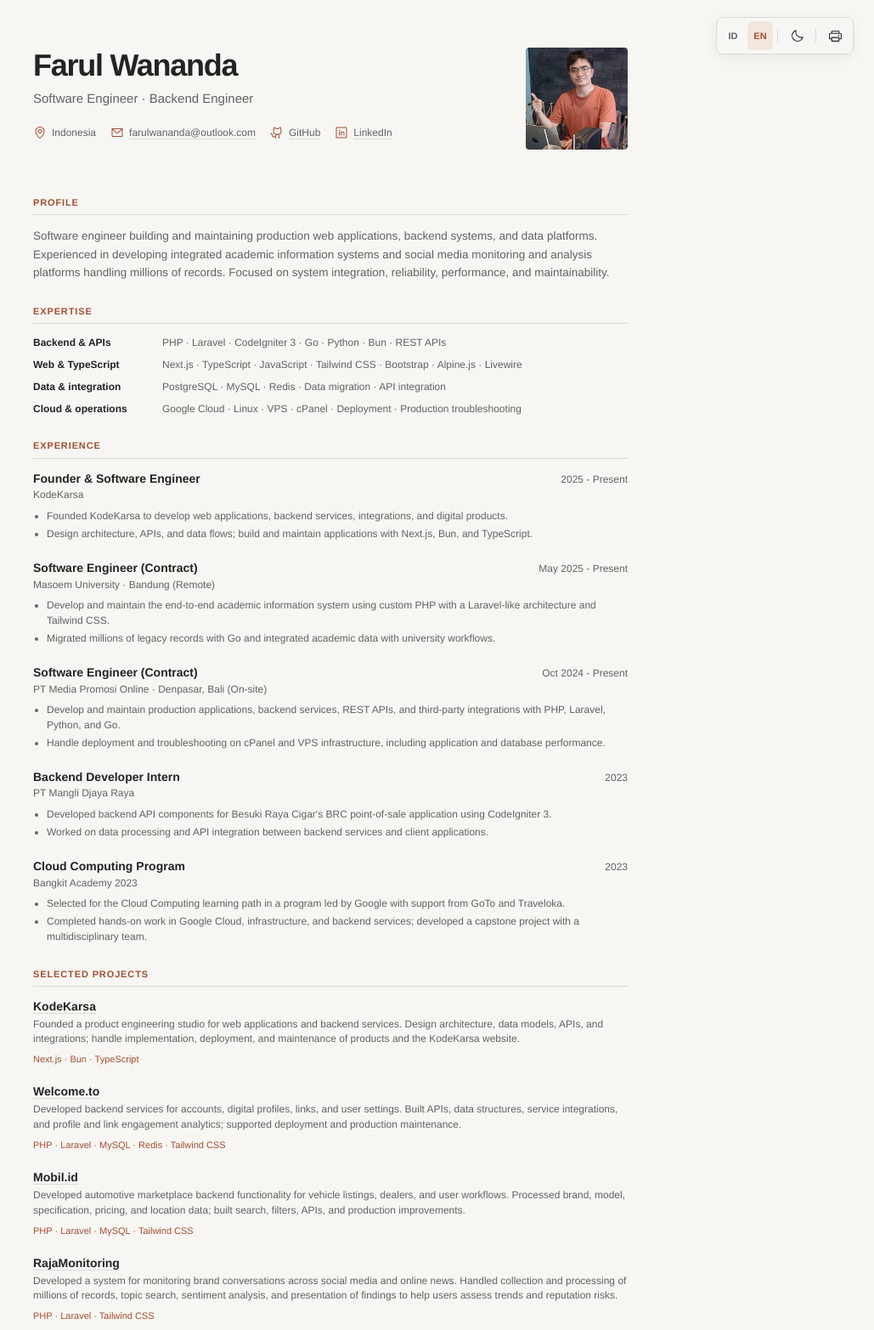
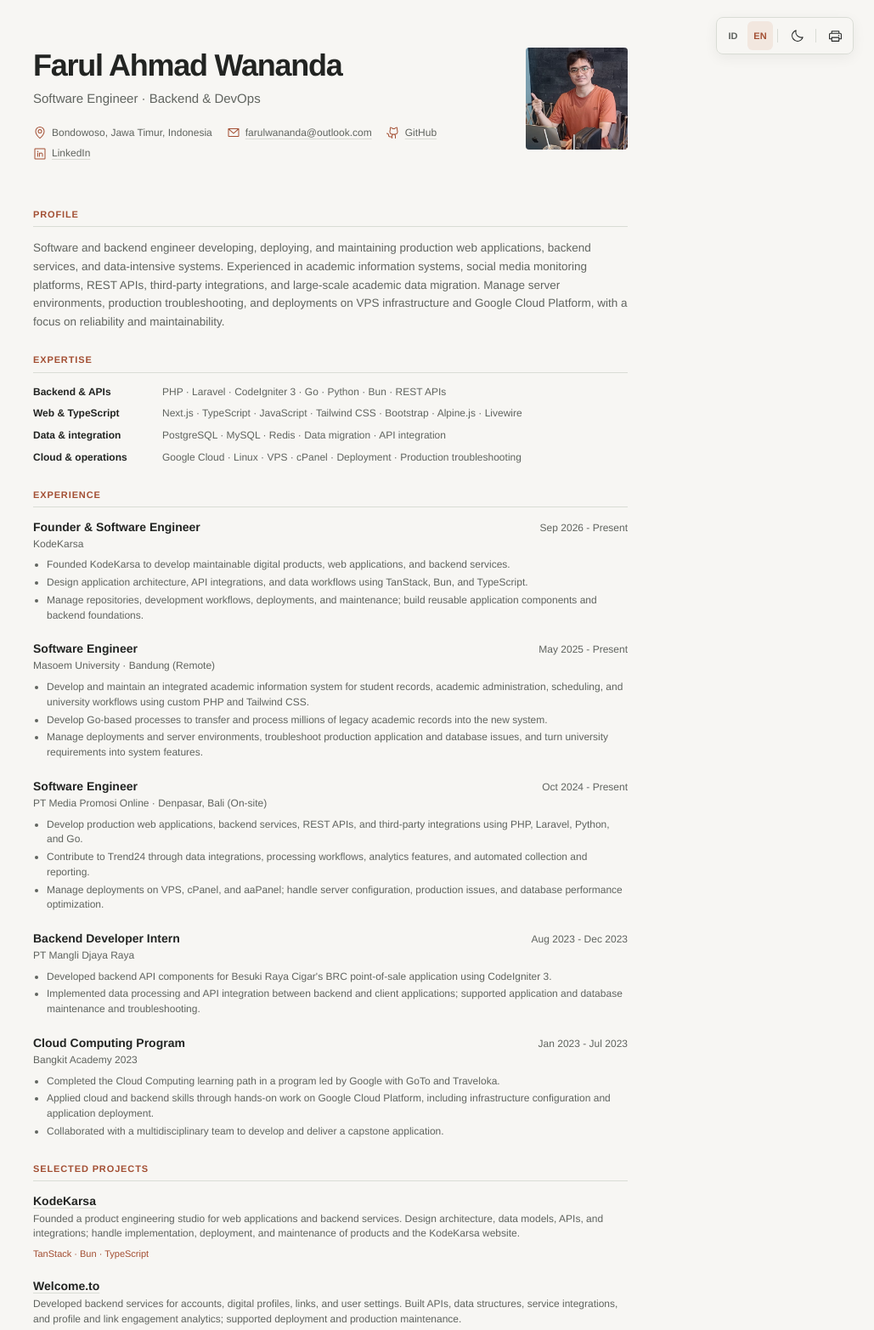
Before and after one commit to farulwananda/cv, an Astro site: page /en in a window 1280 px wide. Shown: the top 1565 px of the page at 85% size, without its empty margins (251-1280 px from the left). Built offline with nearby package versions, Linux system fonts and the light colour scheme; Astro itself is replaced by a stand-in of ours.

Commit message:
Align CV profile and experience with resume

```diff
--- a/src/data/cv.ts
+++ b/src/data/cv.ts
@@ -47,7 +47,7 @@ export const ui = {
     print: "Cetak atau simpan sebagai PDF",
     lightTheme: "Ganti ke tema terang",
     darkTheme: "Ganti ke tema gelap",
-    portrait: "Foto Farul Wananda",
+    portrait: "Foto Farul Ahmad Wananda",
     profile: "Profil",
     expertise: "Keahlian",
     experience: "Pengalaman",
@@ -56,8 +56,8 @@ export const ui = {
     education: "Pendidikan",
     present: "Sekarang",
     gpa: "IPK",
-    pageTitle: "Farul Wananda | Software Engineer & Backend Engineer",
-    description: "CV Farul Wananda: pengembangan sistem akademik terpadu, backend, serta pemantauan dan analisis media sosial.",
+    pageTitle: "Farul Ahmad Wananda | Software Engineer, Backend & DevOps",
+    description: "CV Farul Ahmad Wananda: aplikasi web produksi, sistem backend, sistem akademik, pemantauan media sosial, dan operasi aplikasi.",
   },
   en: {
     actions: "CV actions",
@@ -65,7 +65,7 @@ export const ui = {
     print: "Print or save as PDF",
     lightTheme: "Switch to light theme",
     darkTheme: "Switch to dark theme",
-    portrait: "Portrait of Farul Wananda",
+    portrait: "Portrait of Farul Ahmad Wananda",
     profile: "Profile",
     expertise: "Expertise",
     experience: "Experience",
@@ -74,27 +74,27 @@ export const ui = {
     education: "Education",
     present: "Present",
     gpa: "GPA",
-    pageTitle: "Farul Wananda | Software Engineer & Backend Engineer",
-    description: "Farul Wananda's CV: integrated academic systems, backend engineering, and social media monitoring and analysis.",
+    pageTitle: "Farul Ahmad Wananda | Software Engineer, Backend & DevOps",
+    description: "Farul Ahmad Wananda's CV: production web applications, backend systems, academic information systems, social media monitoring, and application operations.",
   },
 } satisfies Record<Locale, Record<string, string>>;
 
 export const cv = {
   draft: true,
-  name: "Farul Wananda",
+  name: "Farul Ahmad Wananda",
   title: {
-    id: "Software Engineer · Backend Engineer",
-    en: "Software Engineer · Backend Engineer",
+    id: "Software Engineer · Backend & DevOps",
+    en: "Software Engineer · Backend & DevOps",
   },
-  location: "Indonesia",
+  location: "Bondowoso, Jawa Timur, Indonesia",
   email: "farulwananda@outlook.com",
   links: [
     { label: "GitHub", url: "https://github.com/farulwananda", icon: "ph:github-logo" },
     { label: "LinkedIn", url: "https://linkedin.com/in/farulwananda", icon: "ph:linkedin-logo" },
   ],
   summary: {
-    id: "Software engineer yang mengembangkan dan memelihara aplikasi web produksi, sistem backend, dan platform berbasis data. Berpengalaman membangun sistem informasi akademik terpadu serta sistem pemantauan dan analisis media sosial dengan jutaan data. Berfokus pada integrasi sistem, keandalan, performa, dan kemudahan pemeliharaan.",
-    en: "Software engineer building and maintaining production web applications, backend systems, and data platforms. Experienced in developing integrated academic information systems and social media monitoring and analysis platforms handling millions of records. Focused on system integration, reliability, performance, and maintainability.",
+    id: "Software engineer yang mengembangkan dan memelihara aplikasi web produksi, layanan backend, serta sistem berbasis data. Berpengalaman dengan sistem informasi akademik, platform pemantauan media sosial, REST API, integrasi pihak ketiga, dan migrasi data akademik berskala besar. Menangani deployment, lingkungan server, dan masalah produksi di VPS serta Google Cloud Platform dengan fokus pada keandalan dan kemudahan pemeliharaan.",
+    en: "Software and backend engineer developing, deploying, and maintaining production web applications, backend services, and data-intensive systems. Experienced in academic information systems, social media monitoring platforms, REST APIs, third-party integrations, and large-scale academic data migration. Manage server environments, production troubleshooting, and deployments on VPS infrastructure and Google Cloud Platform, with a focus on reliability and maintainability.",
   },
   skills: [
     {
@@ -118,79 +118,95 @@ export const cv = {
     {
       company: "KodeKarsa",
       role: { id: "Pendiri & Software Engineer", en: "Founder & Software Engineer" },
-      period: { start: { year: 2025 } },
+      period: { start: { year: 2026, month: 9 } },
       achievements: [
         {
-          id: "Mendirikan KodeKarsa untuk mengembangkan aplikasi web, layanan backend, integrasi, dan produk digital.",
-          en: "Founded KodeKarsa to develop web applications, backend services, integrations, and digital products.",
+          id: "Mendirikan KodeKarsa untuk mengembangkan produk digital, aplikasi web, dan layanan backend yang mudah dipelihara.",
+          en: "Founded KodeKarsa to develop maintainable digital products, web applications, and backend services.",
         },
         {
-          id: "Merancang arsitektur, API, dan alur data; membangun serta memelihara aplikasi dengan Next.js, Bun, dan TypeScript.",
-          en: "Design architecture, APIs, and data flows; build and maintain applications with Next.js, Bun, and TypeScript.",
+          id: "Merancang arsitektur aplikasi, integrasi API, dan alur data menggunakan TanStack, Bun, serta TypeScript.",
+          en: "Design application architecture, API integrations, and data workflows using TanStack, Bun, and TypeScript.",
+        },
+        {
+          id: "Mengelola repositori, alur pengembangan, deployment, dan pemeliharaan; membangun komponen aplikasi serta fondasi backend yang dapat digunakan kembali.",
+          en: "Manage repositories, development workflows, deployments, and maintenance; build reusable application components and backend foundations.",
         },
       ],
     },
     {
       company: "Masoem University",
-      role: { id: "Software Engineer (Kontrak)", en: "Software Engineer (Contract)" },
+      role: { id: "Software Engineer", en: "Software Engineer" },
       period: { start: { year: 2025, month: 5 } },
       location: "Bandung",
       workMode: { id: "Remote", en: "Remote" },
       achievements: [
         {
-          id: "Mengembangkan dan memelihara SIAKAD end-to-end dengan PHP kustom berarsitektur mirip Laravel dan Tailwind CSS.",
-          en: "Develop and maintain the end-to-end academic information system using custom PHP with a Laravel-like architecture and Tailwind CSS.",
+          id: "Mengembangkan dan memelihara SIAKAD terpadu untuk data mahasiswa, administrasi akademik, penjadwalan, dan alur kerja kampus menggunakan PHP kustom dan Tailwind CSS.",
+          en: "Develop and maintain an integrated academic information system for student records, academic administration, scheduling, and university workflows using custom PHP and Tailwind CSS.",
         },
         {
-          id: "Memigrasikan jutaan rekaman data lama dengan Go serta mengintegrasikan data akademik dan proses operasional kampus.",
-          en: "Migrated millions of legacy records with Go and integrated academic data with university workflows.",
+          id: "Mengembangkan proses berbasis Go untuk memindahkan dan mengolah jutaan rekaman akademik lama ke sistem baru.",
+          en: "Develop Go-based processes to transfer and process millions of legacy academic records into the new system.",
+        },
+        {
+          id: "Mengelola deployment dan lingkungan server, menangani masalah aplikasi serta basis data di produksi, dan menerjemahkan kebutuhan kampus menjadi fitur sistem.",
+          en: "Manage deployments and server environments, troubleshoot production application and database issues, and turn university requirements into system features.",
         },
       ],
     },
     {
       company: "PT Media Promosi Online",
-      role: { id: "Software Engineer (Kontrak)", en: "Software Engineer (Contract)" },
+      role: { id: "Software Engineer", en: "Software Engineer" },
       period: { start: { year: 2024, month: 10 } },
       location: "Denpasar, Bali",
       workMode: { id: "di lokasi", en: "On-site" },
       achievements: [
         {
-          id: "Mengembangkan dan memelihara aplikasi produksi, layanan backend, REST API, serta integrasi pihak ketiga dengan PHP, Laravel, Python, dan Go.",
-          en: "Develop and maintain production applications, backend services, REST APIs, and third-party integrations with PHP, Laravel, Python, and Go.",
+          id: "Mengembangkan aplikasi web produksi, layanan backend, REST API, dan integrasi pihak ketiga menggunakan PHP, Laravel, Python, serta Go.",
+          en: "Develop production web applications, backend services, REST APIs, and third-party integrations using PHP, Laravel, Python, and Go.",
         },
         {
-          id: "Menangani deployment dan pemecahan masalah pada cPanel serta VPS, termasuk performa aplikasi dan basis data.",
-          en: "Handle deployment and troubleshooting on cPanel and VPS infrastructure, including application and database performance.",
+          id: "Berkontribusi pada Trend24 melalui integrasi sumber data, alur pemrosesan, fitur analitik, serta pengumpulan dan pelaporan data otomatis.",
+          en: "Contribute to Trend24 through data integrations, processing workflows, analytics features, and automated collection and reporting.",
+        },
+        {
+          id: "Mengelola deployment di VPS, cPanel, dan aaPanel; menangani konfigurasi server, masalah produksi, serta optimasi performa basis data.",
+          en: "Manage deployments on VPS, cPanel, and aaPanel; handle server configuration, production issues, and database performance optimization.",
         },
       ],
     },
     {
       company: "PT Mangli Djaya Raya",
       role: { id: "Magang Pengembang Backend", en: "Backend Developer Intern" },
-      period: { start: { year: 2023 }, end: { year: 2023 } },
+      period: { start: { year: 2023, month: 8 }, end: { year: 2023, month: 12 } },
       achievements: [
         {
           id: "Mengembangkan komponen backend API untuk aplikasi point of sale BRC milik Besuki Raya Cigar menggunakan CodeIgniter 3.",
           en: "Developed backend API components for Besuki Raya Cigar's BRC point-of-sale application using CodeIgniter 3.",
         },
         {
-          id: "Mengerjakan pemrosesan data dan integrasi API antara layanan backend dan aplikasi klien.",
-          en: "Worked on data processing and API integration between backend services and client applications.",
+          id: "Mengerjakan pemrosesan data dan integrasi API antara backend dan aplikasi klien; membantu pemeliharaan serta penanganan masalah aplikasi dan basis data.",
+          en: "Implemented data processing and API integration between backend and client applications; supported application and database maintenance and troubleshooting.",
         },
       ],
     },
     {
       company: "Bangkit Academy 2023",
       role: { id: "Program Cloud Computing", en: "Cloud Computing Program" },
-      period: { start: { year: 2023 }, end: { year: 2023 } },
+      period: { start: { year: 2023, month: 1 }, end: { year: 2023, month: 7 } },
       achievements: [
         {
-          id: "Terpilih mengikuti jalur Cloud Computing dalam program yang dipimpin Google dengan dukungan GoTo dan Traveloka.",
-          en: "Selected for the Cloud Computing learning path in a program led by Google with support from GoTo and Traveloka.",
+          id: "Menyelesaikan jalur Cloud Computing dalam program yang dipimpin Google bersama GoTo dan Traveloka.",
+          en: "Completed the Cloud Computing learning path in a program led by Google with GoTo and Traveloka.",
         },
         {
-          id: "Menyelesaikan praktik Google Cloud, infrastruktur, dan layanan backend; mengerjakan proyek capstone bersama tim lintas disiplin.",
-          en: "Completed hands-on work in Google Cloud, infrastructure, and backend services; developed a capstone project with a multidisciplinary team.",
+          id: "Menerapkan keterampilan cloud dan backend melalui praktik di Google Cloud Platform, termasuk konfigurasi infrastruktur dan deployment aplikasi.",
+          en: "Applied cloud and backend skills through hands-on work on Google Cloud Platform, including infrastructure configuration and application deployment.",
+        },
+        {
+          id: "Berkolaborasi dengan tim lintas disiplin untuk mengembangkan dan menyelesaikan aplikasi capstone.",
+          en: "Collaborated with a multidisciplinary team to develop and deliver a capstone application.",
         },
       ],
     },
@@ -203,7 +219,7 @@ export const cv = {
         id: "Mendirikan studio product engineering untuk membangun aplikasi web dan layanan backend. Merancang arsitektur, model data, API, dan integrasi; mengerjakan implementasi, deployment, serta pemeliharaan produk dan situs KodeKarsa.",
         en: "Founded a product engineering studio for web applications and backend services. Design architecture, data models, APIs, and integrations; handle implementation, deployment, and maintenance of products and the KodeKarsa website.",
       },
-      technologies: ["Next.js", "Bun", "TypeScript"],
+      technologies: ["TanStack", "Bun", "TypeScript"],
     },
     {
       title: "Welcome.to",
@@ -252,7 +268,7 @@ export const cv = {
   education: [
     {
       institution: "Politeknik Negeri Jember",
-      field: { id: "Teknik Informatika", en: "Informatics Engineering" },
+      field: { id: "Teknologi Informasi (D4)", en: "Information Technology (D4)" },
       startYear: 2020,
       endYear: 2024,
       gpa: 3.86,
--- a/src/styles/global.css
+++ b/src/styles/global.css
@@ -496,9 +496,6 @@ h1 {
   .compact-list {
     gap: 12px;
   }
-  .projects-section {
-    break-before: page;
-  }
   .entry,
   .compact-row,
   .skill-row {
```
